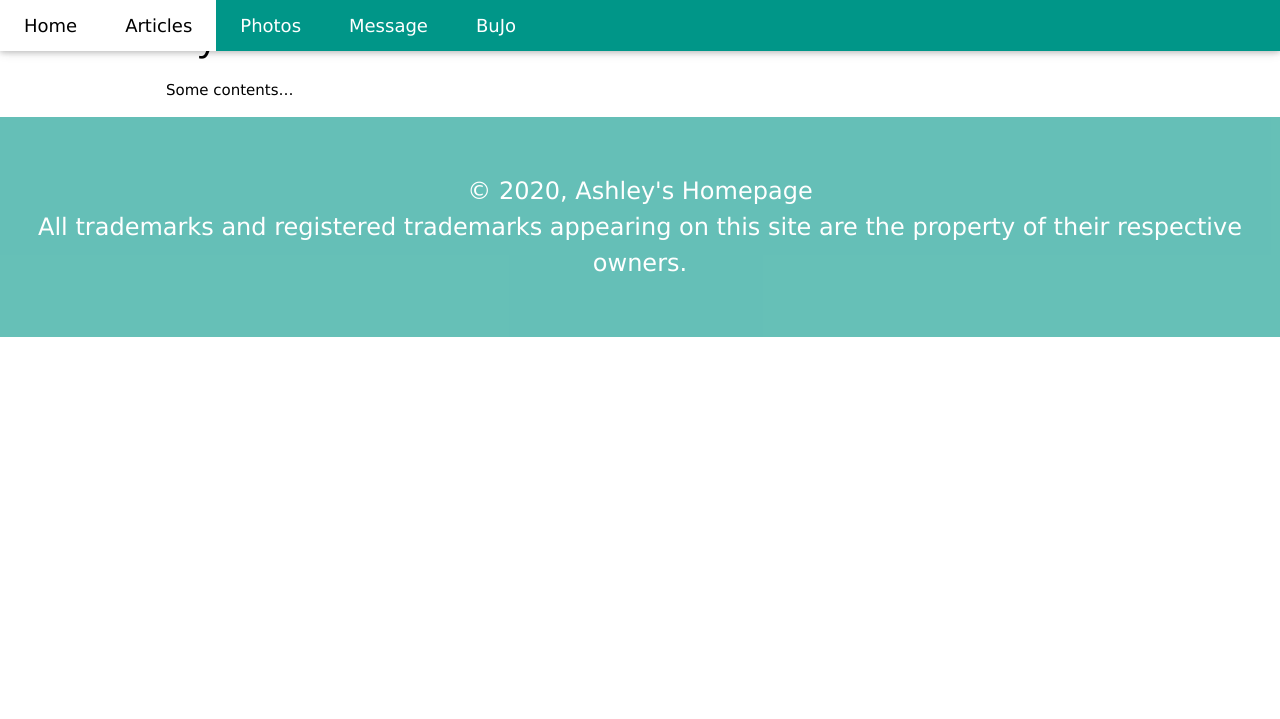
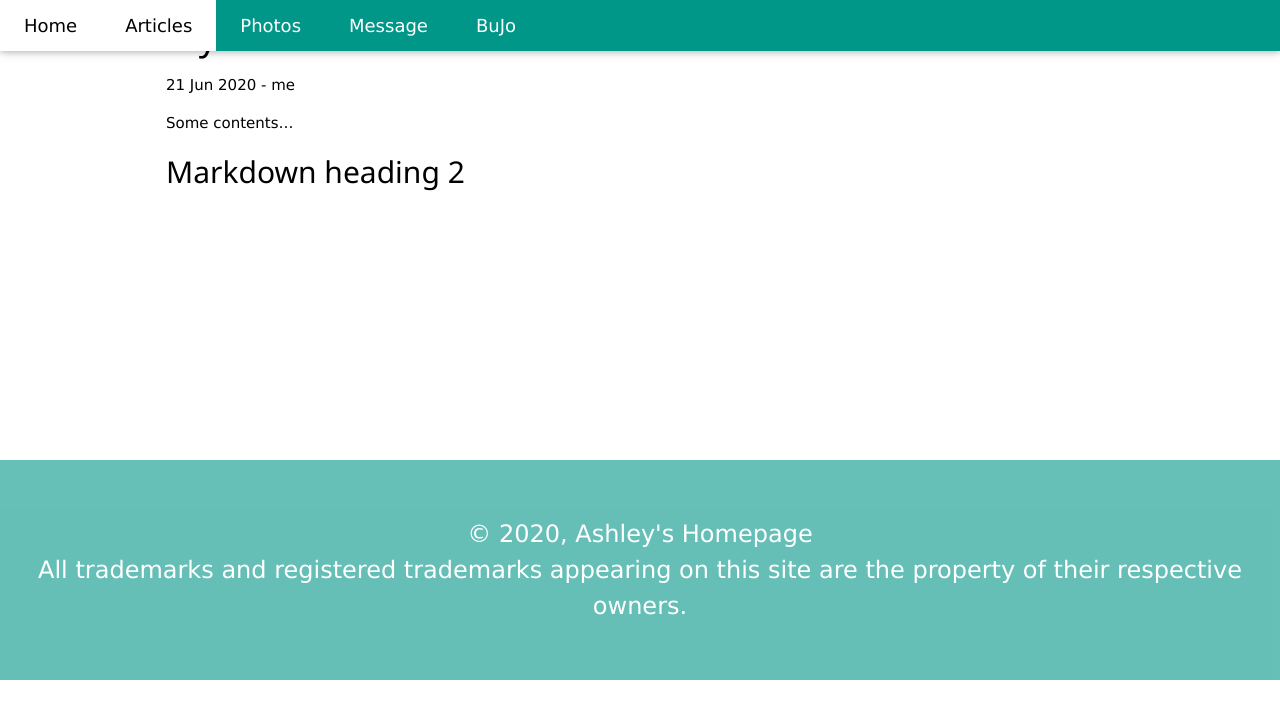
Before and after one commit to yue2/myjournal, a Jekyll site: the page built from articles/_posts/2020-06-21-first-post.md, in a window 1280 px wide. Shown: the top 719 px of the page. Built offline with Jekyll 4.4.1, drawn with Linux system fonts in a browser that asks for light colours.

Commit message:
add new layout for blogs

```diff
--- /dev/null
+++ b/articles/_layouts/blog.html
@@ -0,0 +1,8 @@
+---
+layout: default
+---
+
+<span id="date">{{ page.date | date_to_string }}</span> -
+<span id="author">{{ page.author }}</span>
+
+{{content}}
--- a/articles/_layouts/default.html
+++ b/articles/_layouts/default.html
@@ -2,7 +2,7 @@
 <html lang="en" dir="ltr">
   <head>
     <meta charset="utf-8">
-    <title>{{page.title}} | {{site.title}}</title>
+    <title>{{site.title}}</title>
     <meta name="viewport" content="width=device-width, initial-scale=1">
     <link rel="stylesheet" href="https://www.w3schools.com/w3css/4/w3.css">
     <link rel="stylesheet" href="https://fonts.googleapis.com/css?family=Lato">
@@ -53,7 +53,17 @@
 
     <div class="w3-row-padding w3-container w3-content" id="header">
       <h1>{{page.title}}</h1>
-      <p>{{content}}</p>
+      {{content}}
+    </div>
+
+    <!--comment window-->
+    <div class="w3-row-padding w3-padding-64 w3-container w3-content">
+
+    </div>
+
+    <!-- previous messages-->
+    <div class="w3-row-padding w3-padding-64 w3-container w3-content">
+
     </div>
 
     <!-- Footer -->
--- a/articles/_posts/2020-06-21-first-post.md
+++ b/articles/_posts/2020-06-21-first-post.md
@@ -1,6 +1,8 @@
 ---
 title: My First Post
-layout: default
+layout: blog
+author: me
 ---
 
 Some contents...
+## Markdown heading 2
```
Also changed, not shown: css/main.css (+8 -0 lines), 3 other files. Lines whose indentation alone changed are shown as unchanged.
